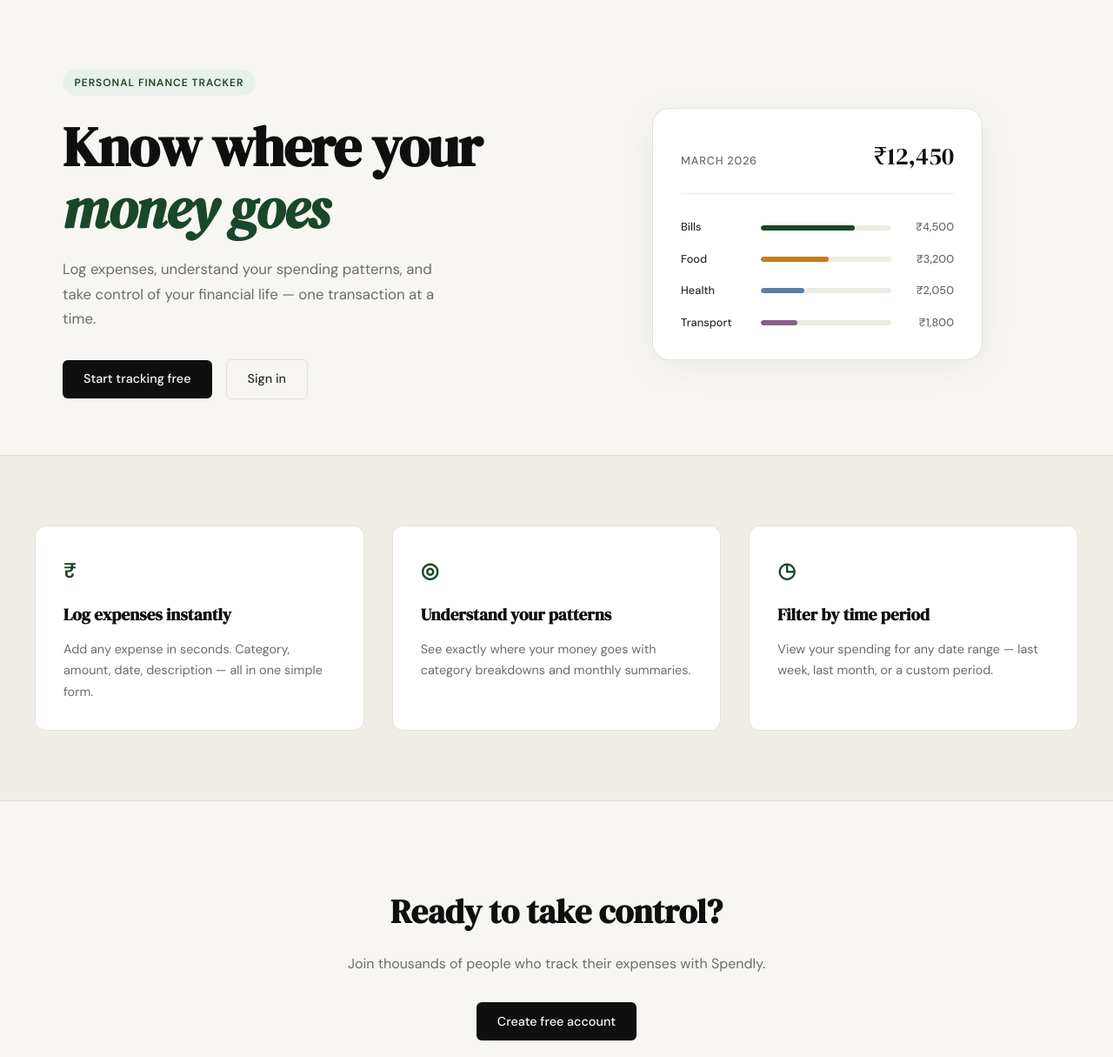
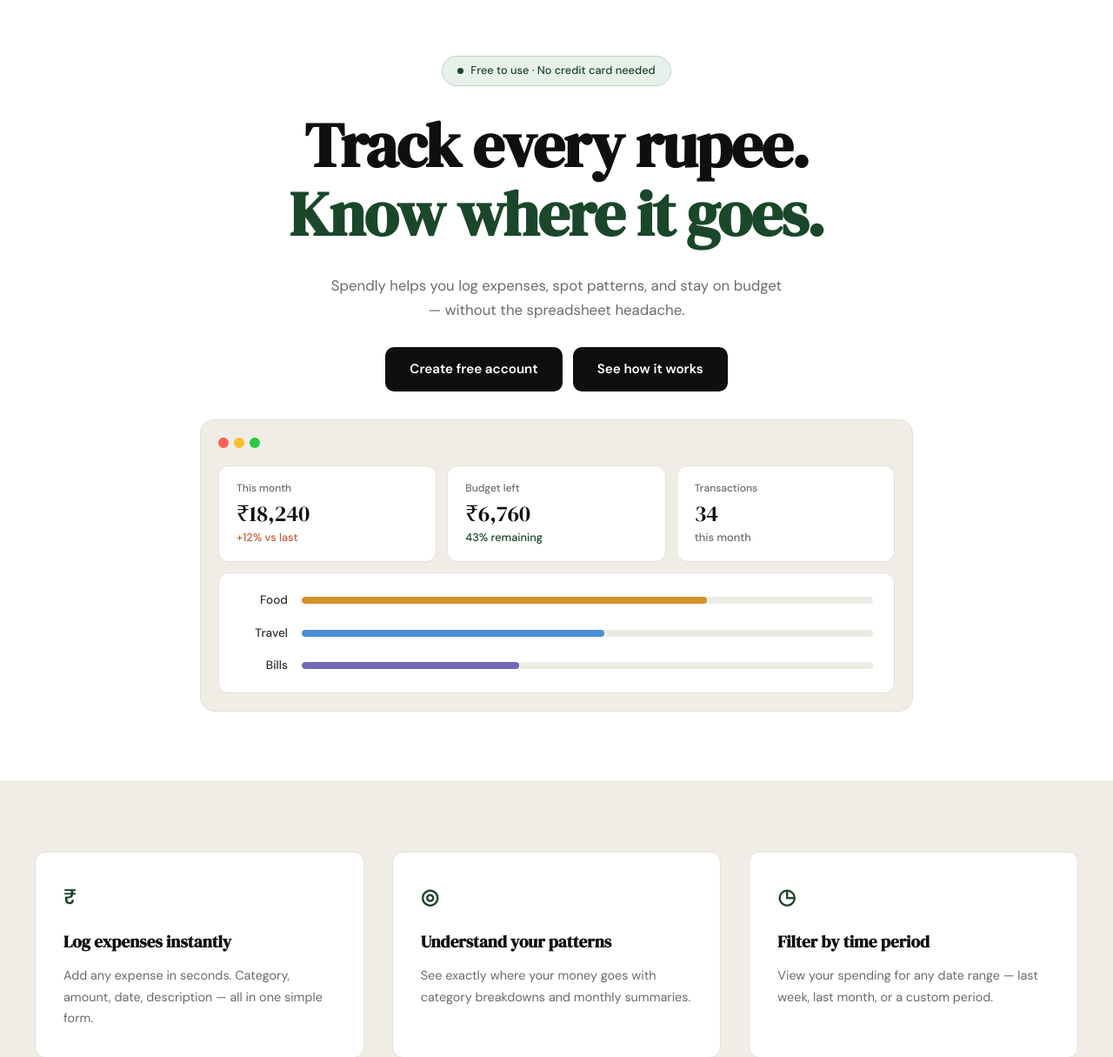
Before and after one commit to nmolcrestha/silver-octo-journey, a Flask app: page / in a window 1280 px wide. Shown: the part 61-1276 px from the top of the page at 87% size. Run offline with Flask 3, Linux system fonts and the light colour scheme.

Commit message:
landing: redesign hero section to match mockup

```diff
--- /dev/null
+++ b/static/css/landing.css
@@ -0,0 +1,208 @@
+/* ------------------------------------------------------------------ */
+/* Hero — overrides style.css for the landing page                    */
+/* ------------------------------------------------------------------ */
+
+.hero {
+    padding: 4rem 2rem 5rem;
+    background: #fff;
+    text-align: center;
+    display: block;
+    max-width: none;
+}
+
+.hero-inner {
+    max-width: 820px;
+    margin: 0 auto;
+    display: flex;
+    flex-direction: column;
+    align-items: center;
+    gap: 1.75rem;
+}
+
+/* Badge */
+.hero-badge {
+    display: inline-flex;
+    align-items: center;
+    gap: 0.5rem;
+    background: var(--accent-light);
+    border: 1px solid #b8d9c2;
+    color: var(--accent);
+    font-size: 0.8rem;
+    font-weight: 500;
+    padding: 0.4rem 1.1rem;
+    border-radius: 999px;
+    text-transform: none;
+    letter-spacing: 0;
+    margin-bottom: 0;
+}
+
+.hero-badge-dot {
+    width: 7px;
+    height: 7px;
+    border-radius: 50%;
+    background: var(--accent);
+    flex-shrink: 0;
+}
+
+/* Title */
+.hero-title {
+    font-family: var(--font-display);
+    font-size: clamp(2.8rem, 6vw, 4.5rem);
+    line-height: 1.1;
+    letter-spacing: -0.02em;
+    color: var(--ink);
+    margin-bottom: 0;
+}
+
+.hero-title-accent {
+    color: var(--accent);
+    display: block;
+}
+
+/* Subtitle */
+.hero-subtitle {
+    font-size: 1.05rem;
+    color: var(--ink-muted);
+    line-height: 1.7;
+    max-width: 520px;
+    margin-bottom: 0;
+}
+
+/* CTA buttons */
+.hero-actions {
+    display: flex;
+    gap: 0.75rem;
+    justify-content: center;
+    flex-wrap: wrap;
+}
+
+.btn-hero {
+    display: inline-block;
+    background: var(--ink);
+    color: #fff;
+    padding: 0.85rem 1.75rem;
+    border-radius: 10px;
+    font-family: var(--font-body);
+    font-size: 0.95rem;
+    font-weight: 600;
+    transition: background 0.2s;
+    text-decoration: none;
+}
+
+.btn-hero:hover { background: var(--accent); }
+
+/* ------------------------------------------------------------------ */
+/* Mock browser window                                                 */
+/* ------------------------------------------------------------------ */
+
+.mock-window {
+    width: 100%;
+    background: var(--paper-warm);
+    border: 1px solid var(--border);
+    border-radius: 16px;
+    padding: 1.25rem;
+    margin-top: 0.25rem;
+}
+
+.mock-window-bar {
+    display: flex;
+    gap: 6px;
+    margin-bottom: 1.25rem;
+}
+
+.mock-dot {
+    width: 12px;
+    height: 12px;
+    border-radius: 50%;
+}
+.mock-dot-red    { background: #ff5f57; }
+.mock-dot-yellow { background: #febc2e; }
+.mock-dot-green  { background: #28c840; }
+
+/* Stat cards */
+.mock-stats {
+    display: grid;
+    grid-template-columns: repeat(3, 1fr);
+    gap: 0.75rem;
+    margin-bottom: 0.75rem;
+}
+
+.mock-stat {
+    background: var(--paper-card);
+    border: 1px solid var(--border);
+    border-radius: var(--radius-md);
+    padding: 1rem 1.25rem;
+    display: flex;
+    flex-direction: column;
+    gap: 0.2rem;
+    text-align: left;
+}
+
+.mock-stat-label {
+    font-size: 0.75rem;
+    color: var(--ink-muted);
+    font-weight: 500;
+}
+
+.mock-stat-value {
+    font-family: var(--font-display);
+    font-size: 1.6rem;
+    color: var(--ink);
+    line-height: 1.2;
+}
+
+.mock-stat-note {
+    font-size: 0.8rem;
+    color: var(--ink-muted);
+    font-weight: 500;
+}
+.mock-stat-note--red   { color: #c45c3a; }
+.mock-stat-note--green { color: var(--accent); }
+
+/* Bar chart */
+.mock-chart {
+    background: var(--paper-card);
+    border: 1px solid var(--border);
+    border-radius: var(--radius-md);
+    padding: 1.25rem 1.5rem;
+    display: flex;
+    flex-direction: column;
+    gap: 1rem;
+}
+
+.mock-chart-row {
+    display: grid;
+    grid-template-columns: 55px 1fr;
+    align-items: center;
+    gap: 1rem;
+}
+
+.mock-chart-label {
+    font-size: 0.85rem;
+    color: var(--ink-soft);
+    font-weight: 500;
+    text-align: right;
+}
+
+.mock-chart-track {
+    height: 8px;
+    background: var(--border-soft);
+    border-radius: 999px;
+    overflow: hidden;
+}
+
+.mock-chart-fill {
+    height: 100%;
+    border-radius: 999px;
+}
+.mock-chart-fill--amber  { background: #d4922a; }
+.mock-chart-fill--blue   { background: #4a8fd4; }
+.mock-chart-fill--purple { background: #7068b8; }
+
+/* ------------------------------------------------------------------ */
+/* Responsive                                                          */
+/* ------------------------------------------------------------------ */
+
+@media (max-width: 600px) {
+    .mock-stats { grid-template-columns: 1fr; }
+}
--- a/templates/landing.html
+++ b/templates/landing.html
@@ -1,60 +1,73 @@
 {% extends "base.html" %}
 
 {% block title %}Spendly — Track Every Rupee{% endblock %}
+
+{% block head %}
+<link rel="stylesheet" href="{{ url_for('static', filename='css/landing.css') }}">
+{% endblock %}
 
 {% block content %}
 
 <section class="hero">
     <div class="hero-inner">
-        <div class="hero-badge">Personal Finance Tracker</div>
+        <div class="hero-badge">
+            <span class="hero-badge-dot"></span>
+            Free to use · No credit card needed
+        </div>
         <h1 class="hero-title">
-            Know where your<br>
-            <em>money goes</em>
+            Track every rupee.
+            <span class="hero-title-accent">Know where it goes.</span>
         </h1>
         <p class="hero-subtitle">
-            Log expenses, understand your spending patterns,
-            and take control of your financial life —
-            one transaction at a time.
+            Spendly helps you log expenses, spot patterns, and stay
+            on budget — without the spreadsheet headache.
         </p>
         <div class="hero-actions">
-            <a href="{{ url_for('register') }}" class="btn-primary">Start tracking free</a>
-            <a href="{{ url_for('login') }}" class="btn-ghost">Sign in</a>
+            <a href="{{ url_for('register') }}" class="btn-hero">Create free account</a>
+            <a href="#features" class="btn-hero">See how it works</a>
         </div>
-    </div>
-    <div class="hero-visual">
-        <div class="mock-card">
-            <div class="mock-card-header">
-                <span class="mock-label">March 2026</span>
-                <span class="mock-total">₹12,450</span>
+
+        <div class="mock-window">
+            <div class="mock-window-bar">
+                <span class="mock-dot mock-dot-red"></span>
+                <span class="mock-dot mock-dot-yellow"></span>
+                <span class="mock-dot mock-dot-green"></span>
             </div>
-            <div class="mock-bars">
-                <div class="mock-bar-row">
-                    <span class="mock-cat">Bills</span>
-                    <div class="mock-bar-track">
-                        <div class="mock-bar" style="width: 72%"></div>
+            <div class="mock-stats">
+                <div class="mock-stat">
+                    <span class="mock-stat-label">This month</span>
+                    <span class="mock-stat-value">₹18,240</span>
+                    <span class="mock-stat-note mock-stat-note--red">+12% vs last</span>
+                </div>
+                <div class="mock-stat">
+                    <span class="mock-stat-label">Budget left</span>
+                    <span class="mock-stat-value">₹6,760</span>
+                    <span class="mock-stat-note mock-stat-note--green">43% remaining</span>
+                </div>
+                <div class="mock-stat">
+                    <span class="mock-stat-label">Transactions</span>
+                    <span class="mock-stat-value">34</span>
+                    <span class="mock-stat-note">this month</span>
+                </div>
+            </div>
+            <div class="mock-chart">
+                <div class="mock-chart-row">
+                    <span class="mock-chart-label">Food</span>
+                    <div class="mock-chart-track">
+                        <div class="mock-chart-fill mock-chart-fill--amber" style="width: 71%"></div>
                     </div>
-                    <span class="mock-amt">₹4,500</span>
                 </div>
-                <div class="mock-bar-row">
-                    <span class="mock-cat">Food</span>
-                    <div class="mock-bar-track">
-                        <div class="mock-bar mock-bar-2" style="width: 52%"></div>
+                <div class="mock-chart-row">
+                    <span class="mock-chart-label">Travel</span>
+                    <div class="mock-chart-track">
+                        <div class="mock-chart-fill mock-chart-fill--blue" style="width: 53%"></div>
                     </div>
-                    <span class="mock-amt">₹3,200</span>
                 </div>
-                <div class="mock-bar-row">
-                    <span class="mock-cat">Health</span>
-                    <div class="mock-bar-track">
-                        <div class="mock-bar mock-bar-3" style="width: 33%"></div>
+                <div class="mock-chart-row">
+                    <span class="mock-chart-label">Bills</span>
+                    <div class="mock-chart-track">
+                        <div class="mock-chart-fill mock-chart-fill--purple" style="width: 38%"></div>
                     </div>
-                    <span class="mock-amt">₹2,050</span>
-                </div>
-                <div class="mock-bar-row">
-                    <span class="mock-cat">Transport</span>
-                    <div class="mock-bar-track">
-                        <div class="mock-bar mock-bar-4" style="width: 28%"></div>
-                    </div>
-                    <span class="mock-amt">₹1,800</span>
                 </div>
             </div>
         </div>
```
